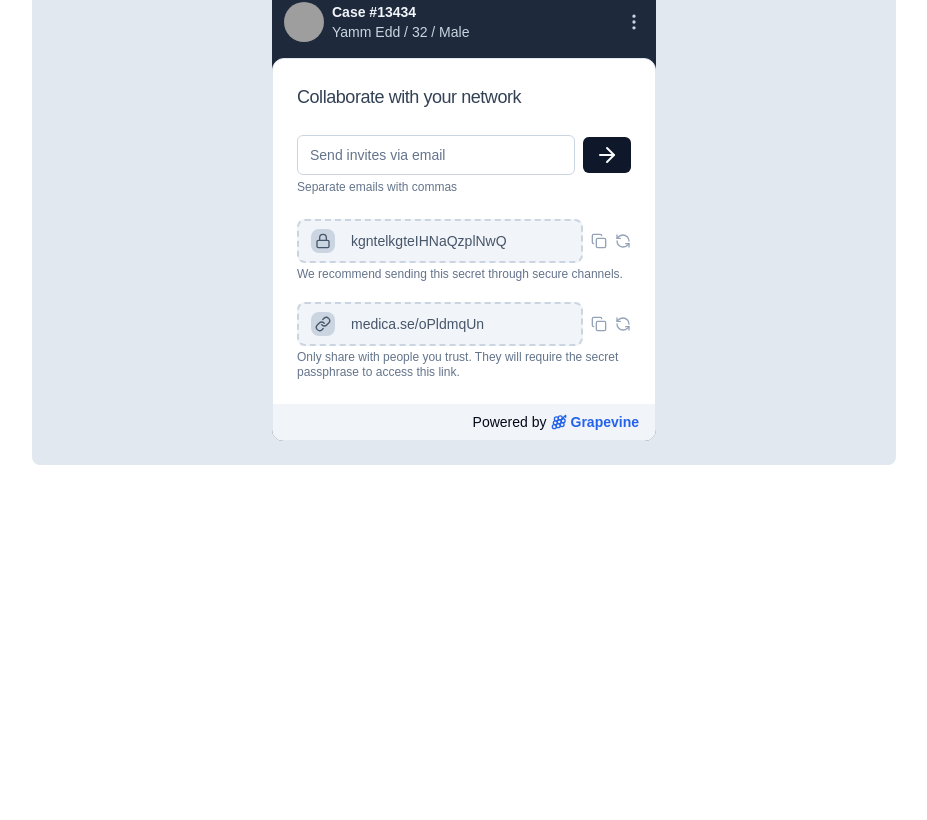
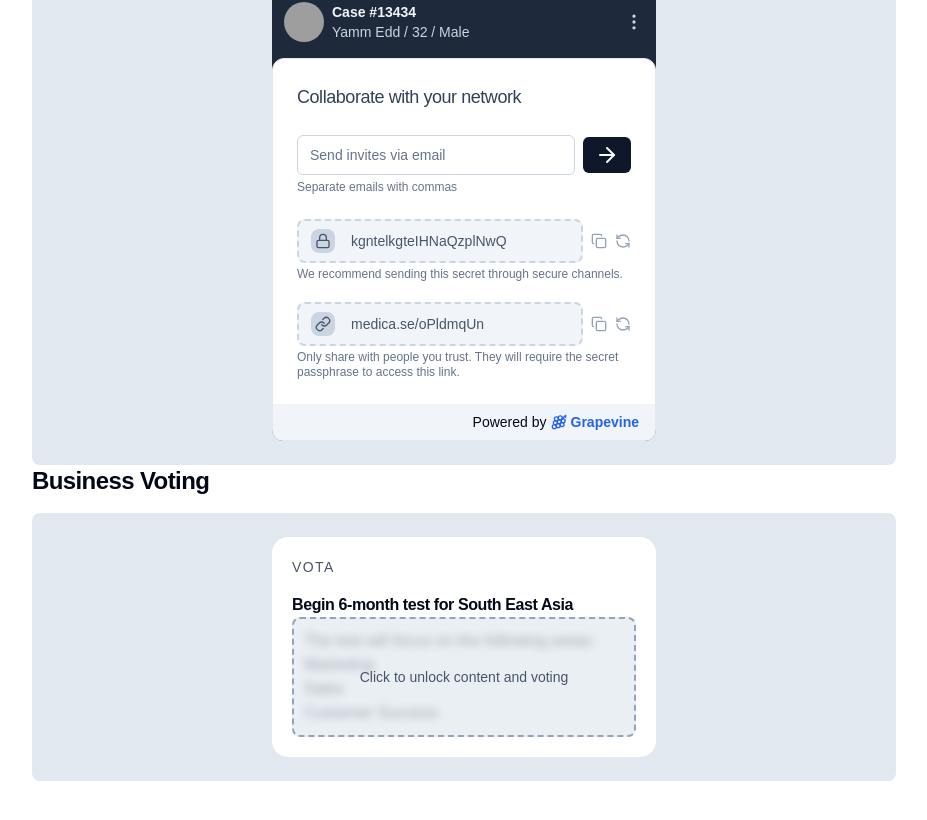
Before and after one commit to thebeyondr/grapevine, a Next.js app: page / in a window 1280 px wide. Shown: the part 262-1082 px from the top of the page, without its empty margins (176-1103 px from the left). Before the commit the page ends 800 px from the top, so only its background shows below. Built offline with nearby package versions, Linux system fonts and the light colour scheme; grey boxes are pictures that could not be loaded.

Commit message:
feat(business-voting): :construction: Add business voting

```diff
--- a/app/page.tsx
+++ b/app/page.tsx
@@ -1,3 +1,4 @@
+import BusinessVoting from "@/components/case-studies/business-voting";
 import HealthcarePlatform from "@/components/case-studies/healthcare-platform";
 
 const useCaseList = [
@@ -58,6 +59,7 @@ export default function Home() {
       <div className="p-6"></div>
 
       <HealthcarePlatform />
+      <BusinessVoting />
     </main>
   );
 }
--- /dev/null
+++ b/components/case-studies/business-voting.tsx
@@ -0,0 +1,55 @@
+import { ChevronRight, Inbox, VaultIcon, Vote } from "lucide-react";
+import { Button } from "@/components/ui/button";
+
+const BusinessVoting = () => {
+  return (
+    <article className="flex flex-col space-y-4" id="business-voting">
+      <h2 className="text-xl md:text-2xl font-semibold">Business Voting</h2>
+      <div className="flex flex-col items-center justify-center bg-slate-200 rounded-lg px-2 py-6 md:px-6">
+        <section
+          id="frame"
+          className="w-72 md:w-96 bg-white rounded-2xl p-5 flex flex-col space-y-4"
+        >
+          <h3 className="text-sm tracking-widest text-slate-600">VOTA</h3>
+
+          {/* <h5 className="font-bold text-xl">Hey CJ,</h5>
+
+          <Button
+            size="lg"
+            className="w-full py-8 flex items-center justify-between transition-colors hover:bg-slate-800 group shadow-md"
+          >
+            <Inbox size={18} className="text-slate-300" />
+            <span className="text-slate-300">13 active polls</span>
+            <ChevronRight
+              size={18}
+              className="transition-transform group-hover:translate-x-1 duration-300"
+            />
+          </Button> */}
+
+          <section>
+            <h3 className="font-semibold">
+              Begin 6-month test for South East Asia
+            </h3>
+            <div className="relative">
+              <div className="absolute top-0 left-0 flex justify-center items-center w-full h-full rounded-lg bg-slate-200/70 backdrop-blur-sm p-3 border-2 border-slate-400 border-dashed">
+                <span className="text-sm text-slate-600 text-center">
+                  Click to unlock content and voting
+                </span>
+              </div>
+              <section className="p-3">
+                <p>The test will focus on the following areas:</p>
+                <ul>
+                  <li>Marketing</li>
+                  <li>Sales</li>
+                  <li>Customer Success</li>
+                </ul>
+              </section>
+            </div>
+          </section>
+        </section>
+      </div>
+    </article>
+  );
+};
+
+export default BusinessVoting;
```
